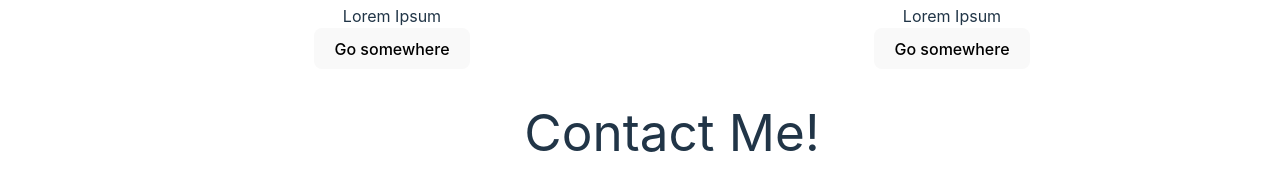
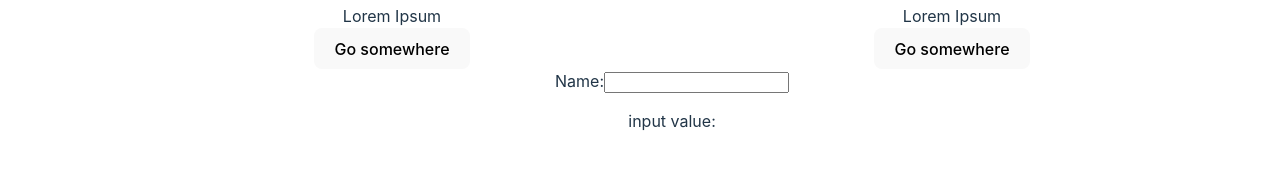
Before and after one commit to escavanessa/Website-app, a React (Vite) app: page / in a window 1280 px wide. Shown: the part 4105-4295 px from the top of the page. Built offline with nearby package versions, Linux system fonts and the light colour scheme.

Commit message:
added single form element w a small test

```diff
--- a/src/Components/Contact.jsx
+++ b/src/Components/Contact.jsx
@@ -1,6 +1,29 @@
+import { useState } from "react"
+
+//the form element takes a value attribute with the getter and then takes the onchange attribute
+//which takes the setter function (handlesubmit) this defines some action for the onchange. inside the
+//handlesubmit, take in the event and update the state(setter) with the event target value
+
 const Contact = () => {
+    const [input, setInput] = useState('')
+
+    const handleSubmit = (e) => {
+//prevent default
+        setInput(e.target.value)
+    }
+
+
     return(
-        <h1>Contact Me!</h1>
+        <form>
+            <label> Name:
+                <input
+                type='text'
+                value={input}
+                onChange={handleSubmit}
+                />
+            </label>
+            <p>input value: {input}</p>
+        </form>
     )
 }
 
```
